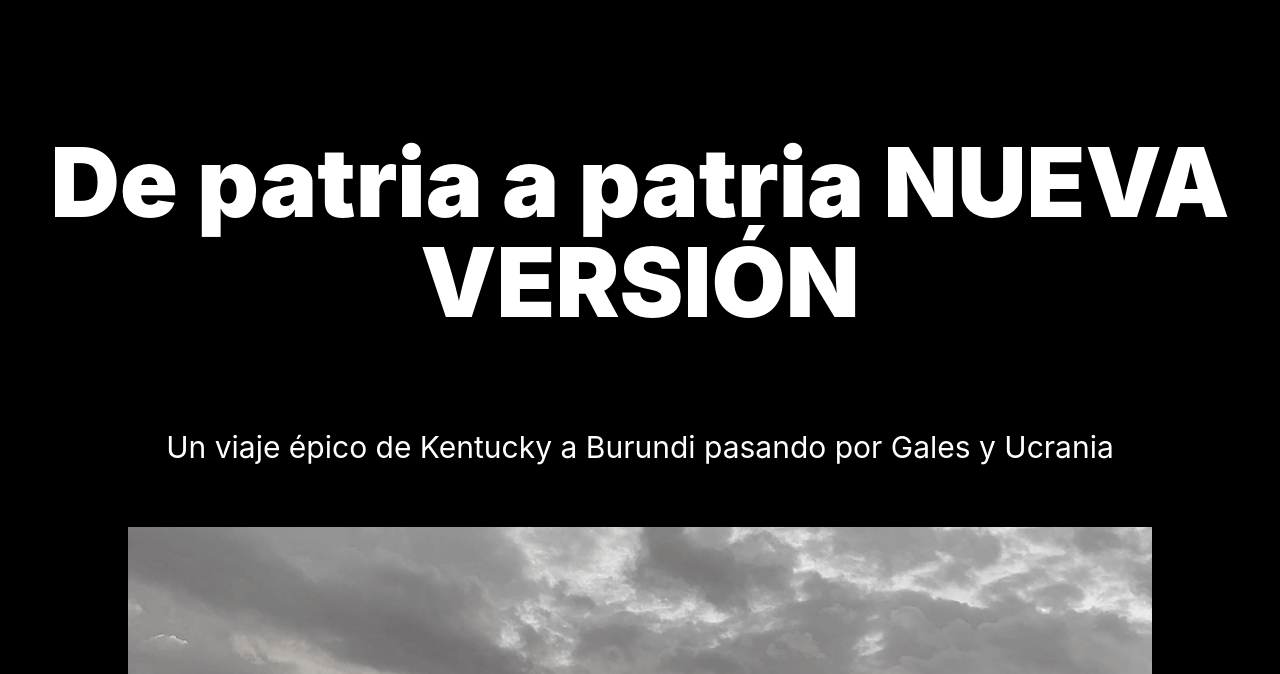
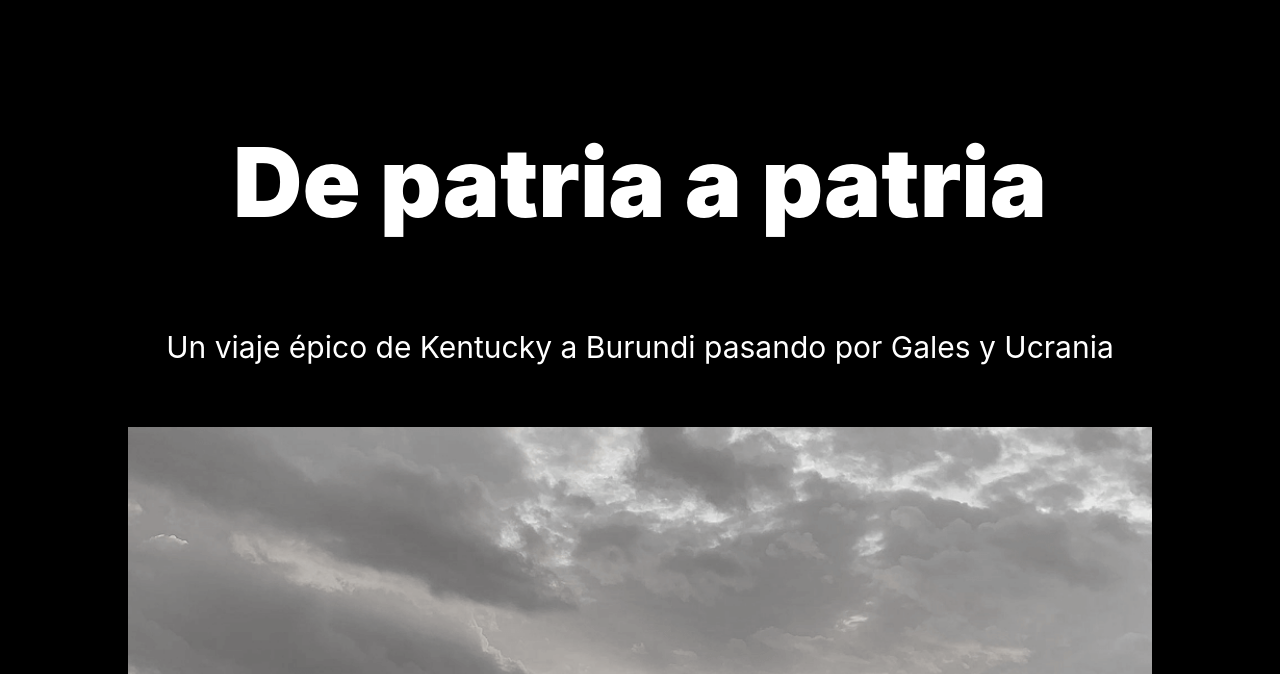
Before and after one commit to jerjesmolina333/web_project_homeland, a plain HTML site: page index.html in a window 1280 px wide. Shown: the part 125-799 px from the top of the page. Drawn offline with Linux system fonts and the light colour scheme.

Commit message:
segundo commit

```diff
--- a/blocks/header.css
+++ b/blocks/header.css
@@ -13,6 +13,7 @@
   font-weight: 400;
   line-height: 100px;
 }
+
 .header__image {
   width: 80%;
   margin: 0 auto;
--- a/blocks/page.css
+++ b/blocks/page.css
@@ -9,5 +9,6 @@
   width: 255px;
   height: 68px;
   margin: 0 auto 91px;
+
   padding-top: 34px;
 }
--- a/index.html
+++ b/index.html
@@ -15,7 +15,7 @@
         <img src="./images/logo.svg" alt="logotipo" />
       </div>
       <div class="header">
-        <h1 class="header__title">De patria a patria NUEVA VERSIÓN</h1>
+        <h1 class="header__title">De patria a patria</h1>
         <p class="header__subtitle">
           Un viaje épico de Kentucky a Burundi pasando por Gales y Ucrania
         </p>
--- a/styles/style.css
+++ b/styles/style.css
@@ -1,4 +1,5 @@
 @import url("../blocks/header.css");
 @import url("../blocks/page.css");
 @import url("../blocks/intro.css");
+
 @import url("../blocks/footer.css");
```
